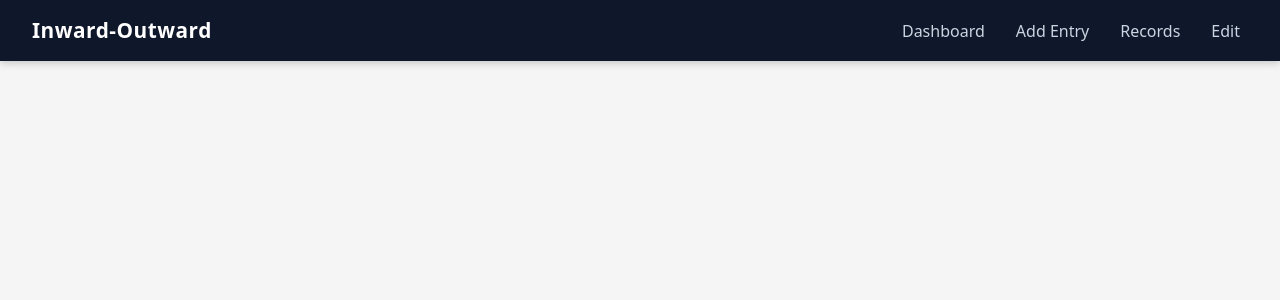
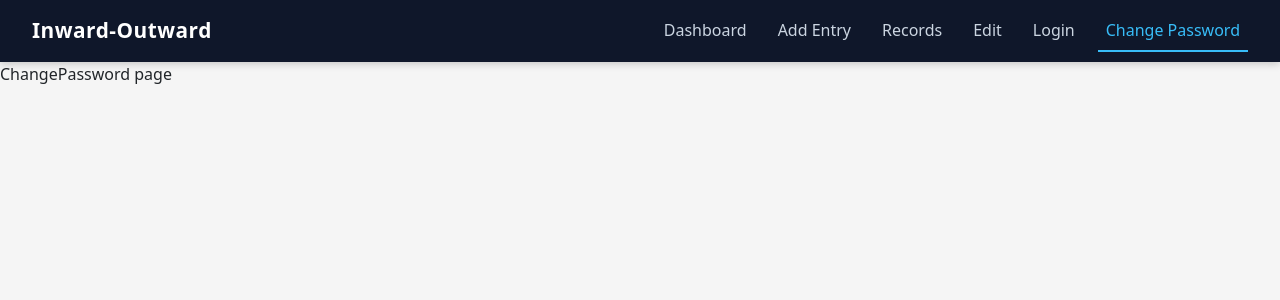
Before and after one commit to EZDevanshu/inward_outward, a React (Create React App) app: page /change-password in a window 1280 px wide. Shown: the top 300 px of the page. Built offline with nearby package versions, Linux system fonts and the light colour scheme.

Commit message:
first ui (Login) in project

```diff
--- a/src/App.js
+++ b/src/App.js
@@ -5,6 +5,9 @@
 import List from "./components/List";
 import AddForm from "./components/AddForm";
 import EditForm from "./components/EditForm";
+import Login from "./Auth/Login";
+import ChangePassword from "./Auth/ChangePassword"
+
 
 function App() {
   return (
@@ -16,6 +19,8 @@
             <Route path="/list" element={<List />} />
             <Route path="/add" element={<AddForm />} />
             <Route path="/edit/:id" element={<EditForm />} />
+            <Route path="/login" element = {<Login />}/>
+            <Route path="/change-password" element = {<ChangePassword />}/>
           </Routes>
       </div>
     </>
--- /dev/null
+++ b/src/Auth/ChangePassword.js
@@ -0,0 +1,9 @@
+import React from 'react'
+
+function ChangePassword() {
+  return (
+    <div>ChangePassword page </div>
+  )
+}
+
+export default ChangePassword
--- /dev/null
+++ b/src/Auth/Login.js
@@ -0,0 +1,9 @@
+import React from 'react'
+
+function Login() {
+  return (
+    <div>This is login page</div>
+  )
+}
+
+export default Login
--- a/src/components/Header.js
+++ b/src/components/Header.js
@@ -49,6 +49,18 @@
               </NavLink>
             </li>
 
+            <li className="nav-item">
+              <NavLink className="nav-link" to="/login">
+                Login
+              </NavLink>
+            </li>
+
+            <li className="nav-item">
+              <NavLink className="nav-link" to="/change-password">
+                Change Password
+              </NavLink>
+            </li>
+
           </ul>
         </div>
       </div>
```
Also changed, not shown: src/style/auth.css (added).
